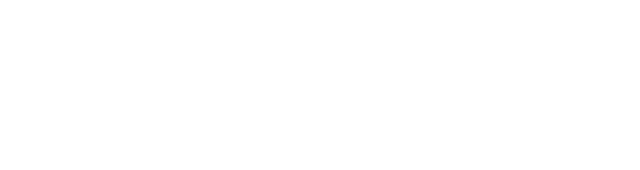
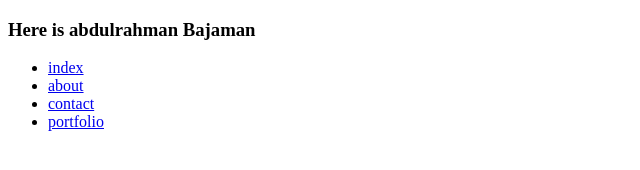
Before and after one commit to AbdoBajaman/bootcamp-day-6-exercise-1, a plain HTML site: page about.html in a window 1280 px wide. Shown: the whole page, without its empty margins (0-640 px from the left). Drawn offline with Linux system fonts and the light colour scheme.

Commit message:
Linking each page with the other

```diff
--- a/about.html
+++ b/about.html
@@ -0,0 +1,45 @@
+<!DOCTYPE html>
+<html lang="en">
+
+<head>
+    <meta charset="UTF-8">
+    <meta name="viewport" content="width=device-width, initial-scale=1.0">
+    <title>Bootcamp day 6 - HTML day 1</title>
+
+
+    <link rel="stylesheet" href="assets/css/style.css">
+</head>
+
+<body>
+    <h3>Here is abdulrahman Bajaman </h3>
+
+
+    <ul>
+
+
+        <li>
+            <a href="index.html">index</a>
+        </li>
+        <li>
+            <a href="about.html">about</a>
+        </li>
+        <li>
+            <a href="contact.html">contact</a>
+        </li>
+        <li>
+            <a href="portfolio.html">portfolio</a>
+        </li>
+
+    </ul>
+
+
+
+
+
+
+
+    <script src="assets/js/script.js"></script>
+
+</body>
+
+</html>
```
Also changed, not shown: contact.html (+45 -0 lines), index.html (+19 -0 lines), portfolio.html (+45 -0 lines).
